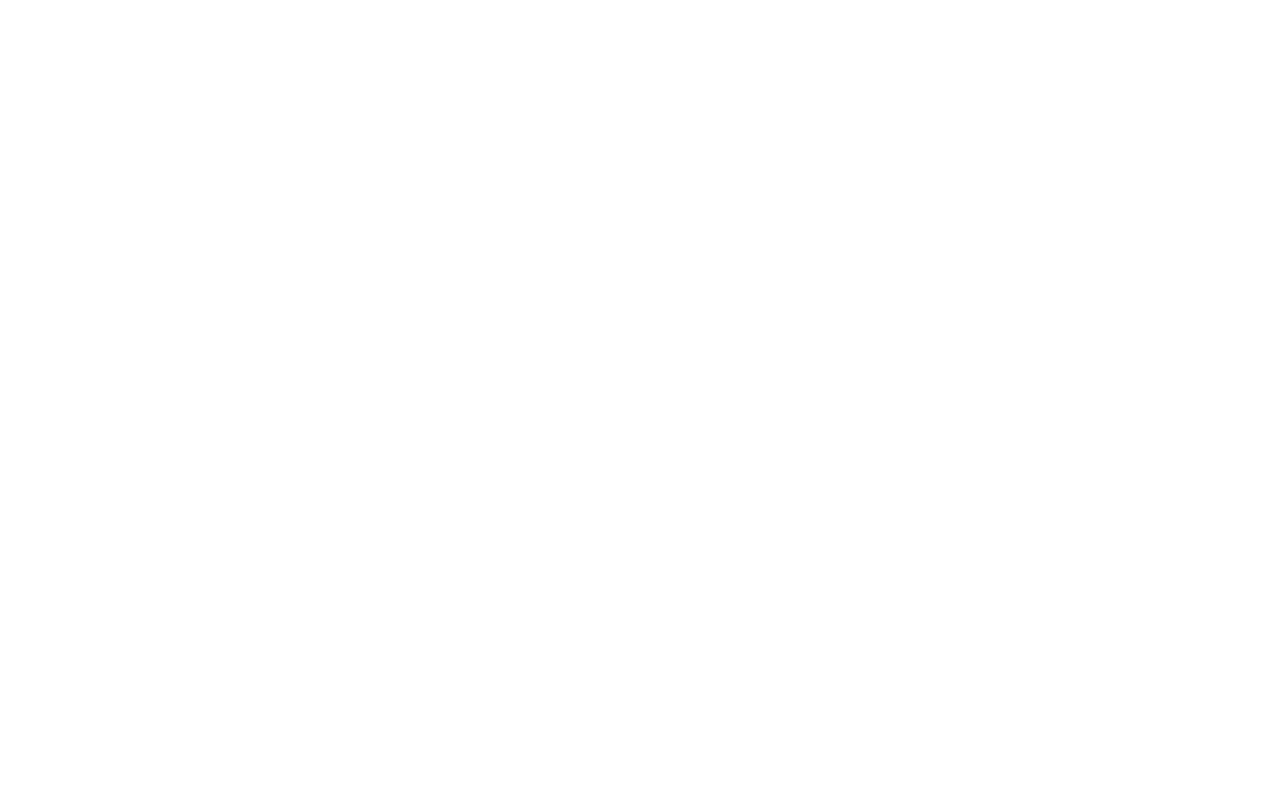
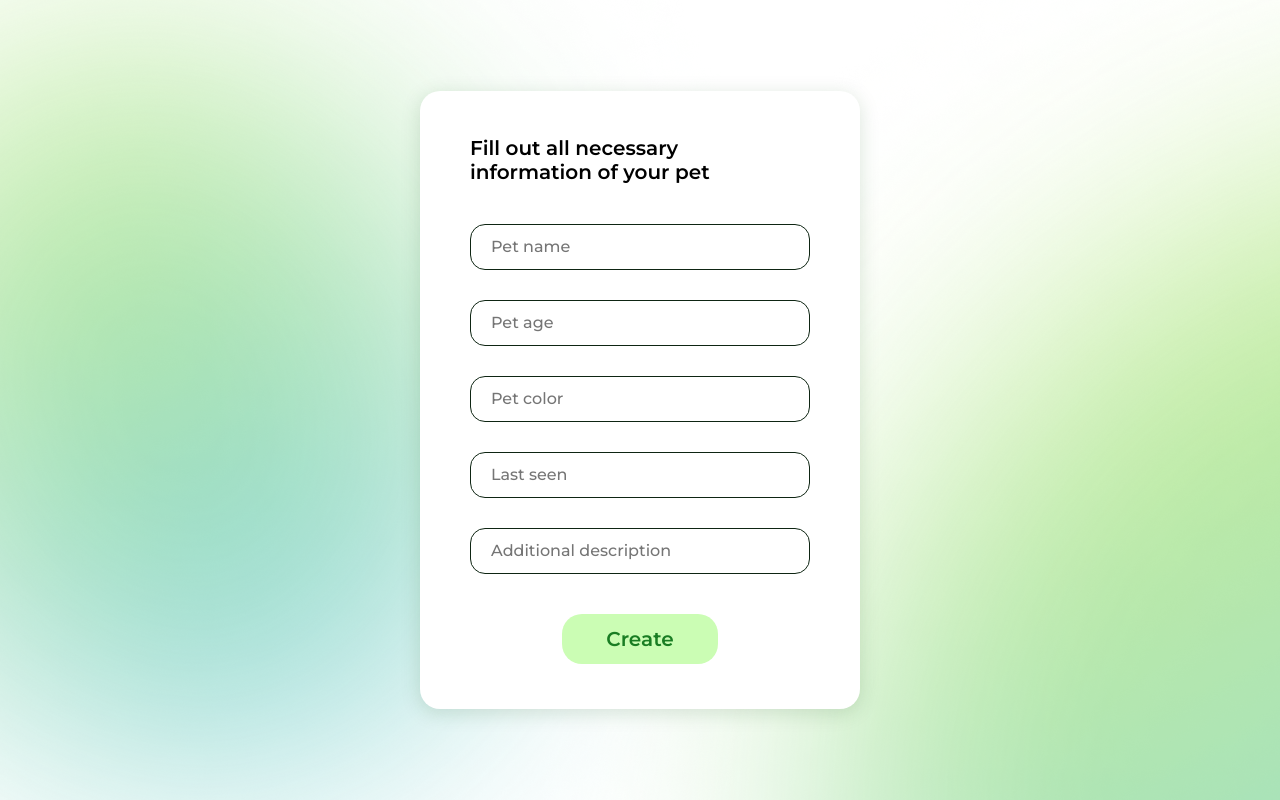
Before and after one commit to DAR-Innovations/tailly, a React (Create React App) app: page /leave-pet-data in a window 1280 px wide. Before the commit this address had no page. Built offline with nearby package versions, Linux system fonts and the light colour scheme.

Commit message:
petDataPage created

```diff
--- a/src/App.js
+++ b/src/App.js
@@ -1,10 +1,11 @@
 import "./App.css";
+import PetDataPage from "./pages/PetDataPage/PetDataPage";
 import Routing from "./pages/Routing/Routing";
 
 function App() {
   return (
     <div className="App">
-      <Routing />
+      <PetDataPage />
     </div>
   );
 }
--- /dev/null
+++ b/src/components/PetDataFields/PetDataFields.jsx
@@ -0,0 +1,26 @@
+import React from "react";
+import "./petDataStyle.css";
+
+const PetDataFields = () => {
+  return (
+    <div className="petData-fields">
+      <div className="petData-inputs">
+        <input type="text" placeholder="Pet name" />
+        <input type="text" placeholder="Pet age" />
+        <input type="text" placeholder="Pet color" />
+        <input type="text" placeholder="Last seen" />
+        <input
+          type="text"
+          placeholder="Additional description"
+          className="additional"
+        />
+      </div>
+
+      <div className="petData-btn">
+        <button>Create</button>
+      </div>
+    </div>
+  );
+};
+
+export default PetDataFields;
--- /dev/null
+++ b/src/components/PetDataFields/petDataStyle.css
@@ -0,0 +1,32 @@
+.petData-inputs {
+  display: flex;
+  flex-direction: column;
+  gap: 30px;
+  margin-bottom: 40px;
+}
+
+.petData-inputs input {
+  width: 100%;
+  padding: 12px 20px;
+  font-weight: 500;
+  font-size: 16px;
+  line-height: 20px;
+  background: #ffffff;
+  border: 1px solid #0e2513;
+  border-radius: 15px;
+}
+
+.petData-btn {
+  display: flex;
+  justify-content: center;
+}
+
+.petData-btn button {
+  font-weight: 600;
+  font-size: 20px;
+  line-height: 24px;
+  color: #197d23;
+  background: #cbfdb4;
+  border-radius: 20px;
+  padding: 13px 44px;
+}
--- /dev/null
+++ b/src/pages/PetDataPage/PetDataPage.jsx
@@ -0,0 +1,19 @@
+import React from "react";
+import PetDataFields from "../../components/PetDataFields/PetDataFields";
+import "./petDataStyle.css";
+
+const PetDataPage = () => {
+  return (
+    <div className="petData">
+      <div className="petData-content">
+        <div className="petData-title">
+          Fill out all necessary information of your pet
+        </div>
+
+        <PetDataFields />
+      </div>
+    </div>
+  );
+};
+
+export default PetDataPage;
--- /dev/null
+++ b/src/pages/PetDataPage/petDataStyle.css
@@ -0,0 +1,26 @@
+.petData {
+  width: 100%;
+  height: 100%;
+  background: url("/src/assets/petDataBG.png");
+  display: flex;
+  flex-direction: column;
+  align-items: center;
+  justify-content: center;
+}
+
+.petData-content {
+  width: 440px;
+  padding: 45px 50px;
+  background: #ffffff;
+  box-shadow: 0px 4px 20px rgba(11, 71, 13, 0.15);
+  border-radius: 20px;
+  color: #000000;
+}
+
+.petData-title {
+  max-width: 80%;
+  font-weight: 600;
+  font-size: 20px;
+  line-height: 24px;
+  margin-bottom: 40px;
+}
--- a/src/pages/Routing/Routing.jsx
+++ b/src/pages/Routing/Routing.jsx
@@ -7,6 +7,7 @@
 import LoginPage from "../LoginPage/LoginPage";
 import RegistrationPage from "../RegistrationPage/RegistrationPage";
 import ProfilePage from "../ProfilePage/ProfilePage";
+import PetDataPage from "../PetDataPage/PetDataPage";
 
 const Routing = () => {
   return (
@@ -18,6 +19,7 @@
       <Route path="/login" element={<LoginPage />} />
       <Route path="/registration" element={<RegistrationPage />} />
       <Route path="/profile" element={<ProfilePage />} />
+      <Route path="/leave-pet-data" element={<PetDataPage />} />
     </Routes>
   );
 };
```
Also changed, not shown: src/assets/petDataBG.png (added), 1 other file (tests, documents, lock files or other folders).
